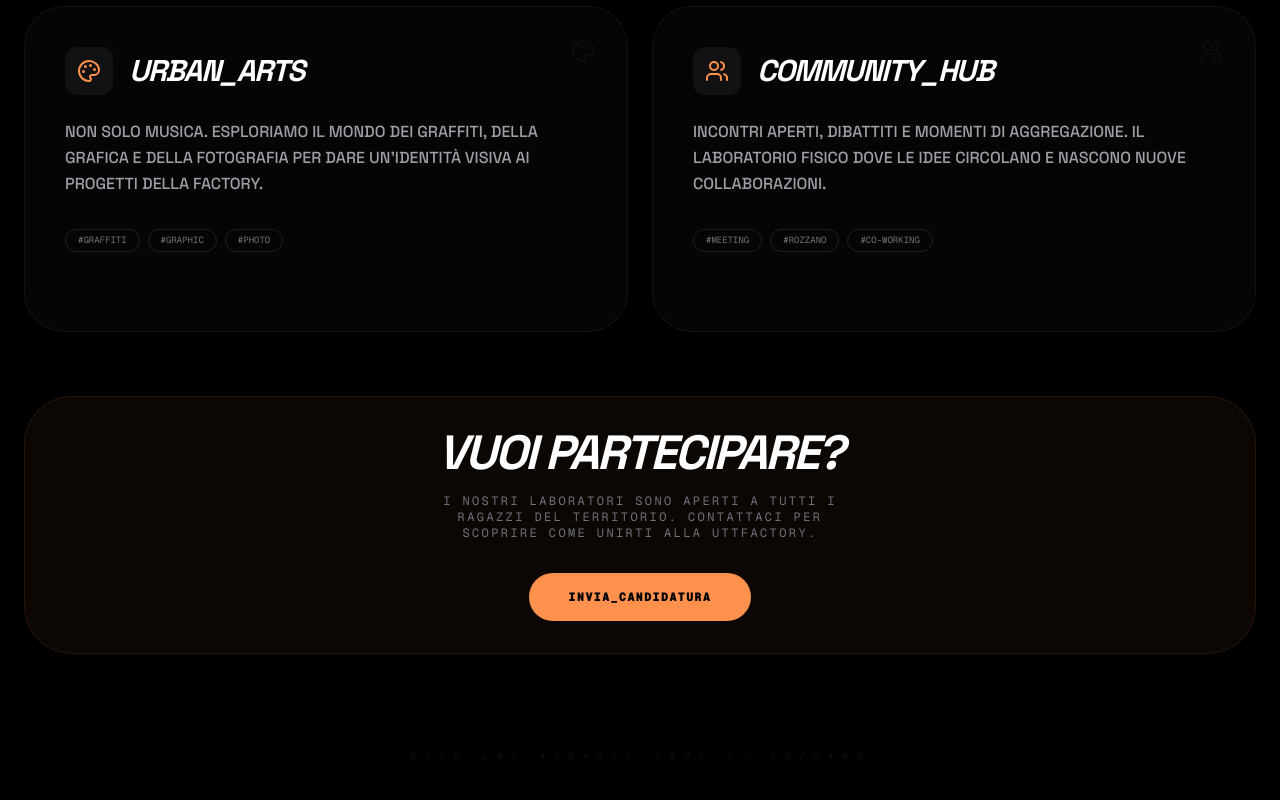
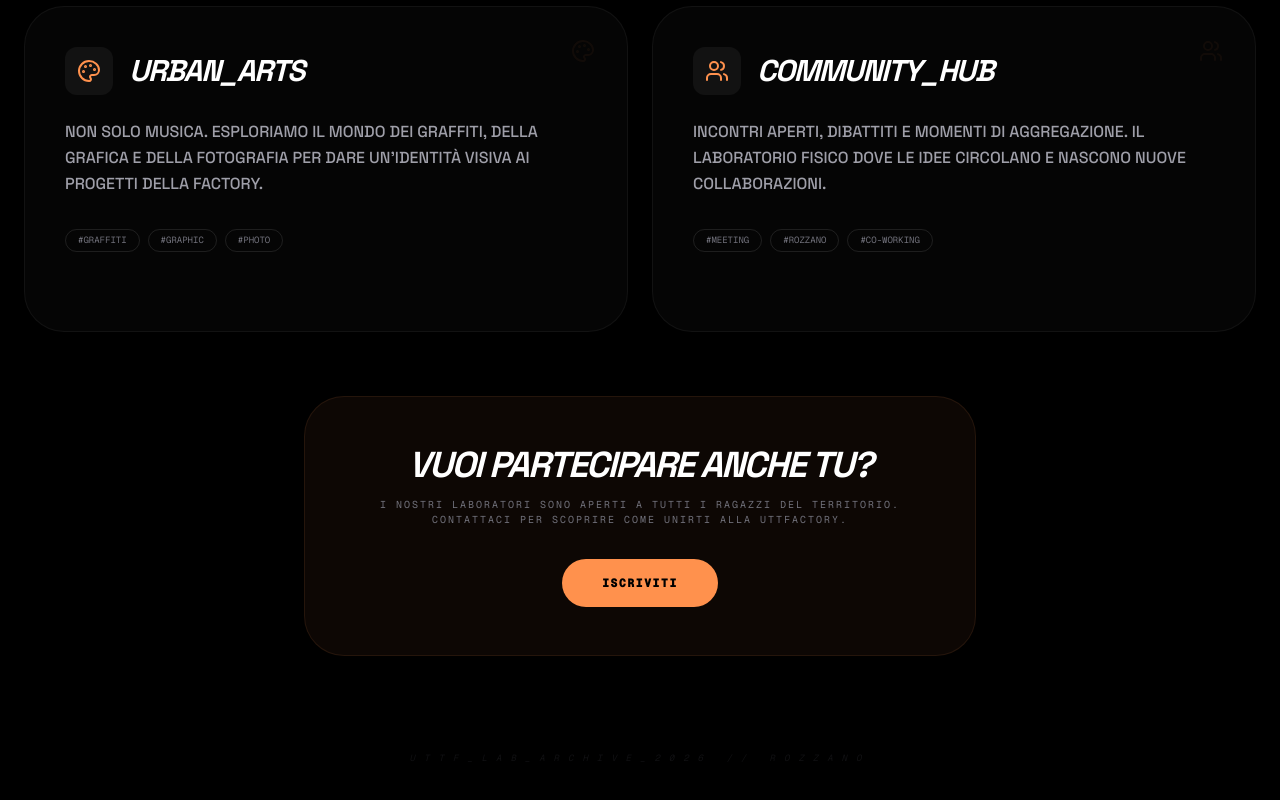
Before and after one commit to IlMara2000/uttf, a Next.js app: page /labs in a window 1280 px wide. Shown: the part 1171-1971 px from the top of the page. Built offline with nearby package versions, Linux system fonts and the light colour scheme; a web font is replaced by a local one.

Commit message:
reGraphic

```diff
--- a/src/app/labs/page.tsx
+++ b/src/app/labs/page.tsx
@@ -146,15 +146,24 @@ export default function LabsPage() {
           ))}
         </section>
 
-        {/* CALL TO ACTION */}
-        <section className="glass-panel p-8 border-[#FF914D]/10 bg-[#FF914D]/5 flex flex-col items-center text-center rounded-[3rem]">
-          <h2 className="text-3xl md:text-5xl font-black italic uppercase mb-4 tracking-tighter">Vuoi partecipare?</h2>
-          <p className="text-zinc-500 font-mono text-xs uppercase tracking-[0.2em] mb-8 max-w-md">
+          {/* CALL TO ACTION - COMPACT VERSION */}
+        <section className="flex justify-center">
+          <div className="glass-panel p-8 md:p-12 border-[#FF914D]/10 bg-[#FF914D]/5 flex flex-col items-center text-center rounded-[2.5rem] max-w-2xl">
+            <h2 className="text-2xl md:text-4xl font-black italic uppercase mb-3 tracking-tighter">
+              Vuoi partecipare anche tu?
+            </h2>
+            <p className="text-zinc-500 font-mono text-[10px] uppercase tracking-[0.2em] mb-8">
             I nostri laboratori sono aperti a tutti i ragazzi del territorio. Contattaci per scoprire come unirti alla UTTFactory.
-          </p>
-          <button className="nav-tag px-10 py-4 bg-[#FF914D] text-black border-none font-black uppercase tracking-widest text-xs rounded-full hover:scale-105 transition-transform">
-            Invia_Candidatura
-          </button>
+            </p>
+            <a
+              href="https://forms.gle/gbkbEvaavFaHFkkG9"
+              target="_blank"
+              rel="noopener noreferrer"
+              className="nav-tag px-10 py-4 bg-[#FF914D] text-black border-none font-black uppercase tracking-widest text-xs rounded-full hover:scale-105 transition-transform inline-block"
+            >
+              ISCRIVITI
+            </a>
+          </div>
         </section>
 
       </main>
```
